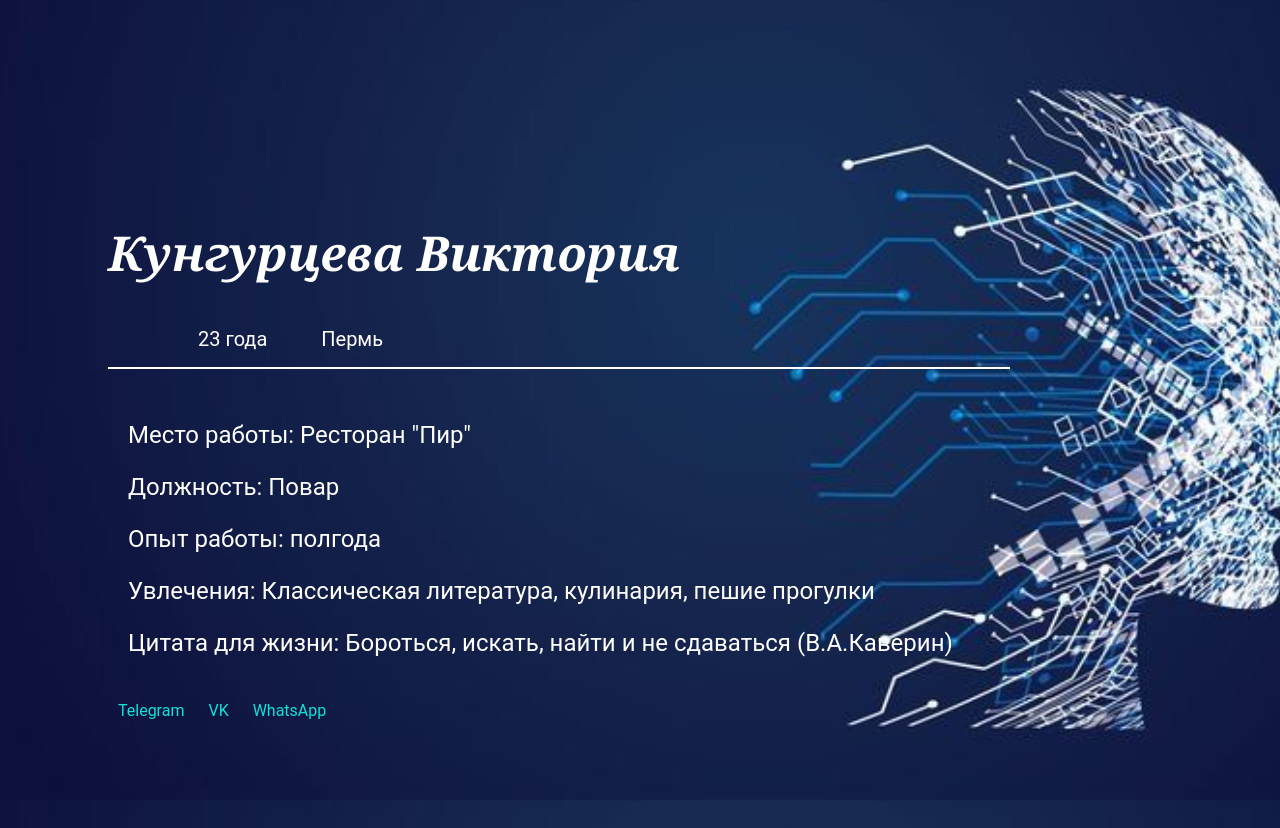
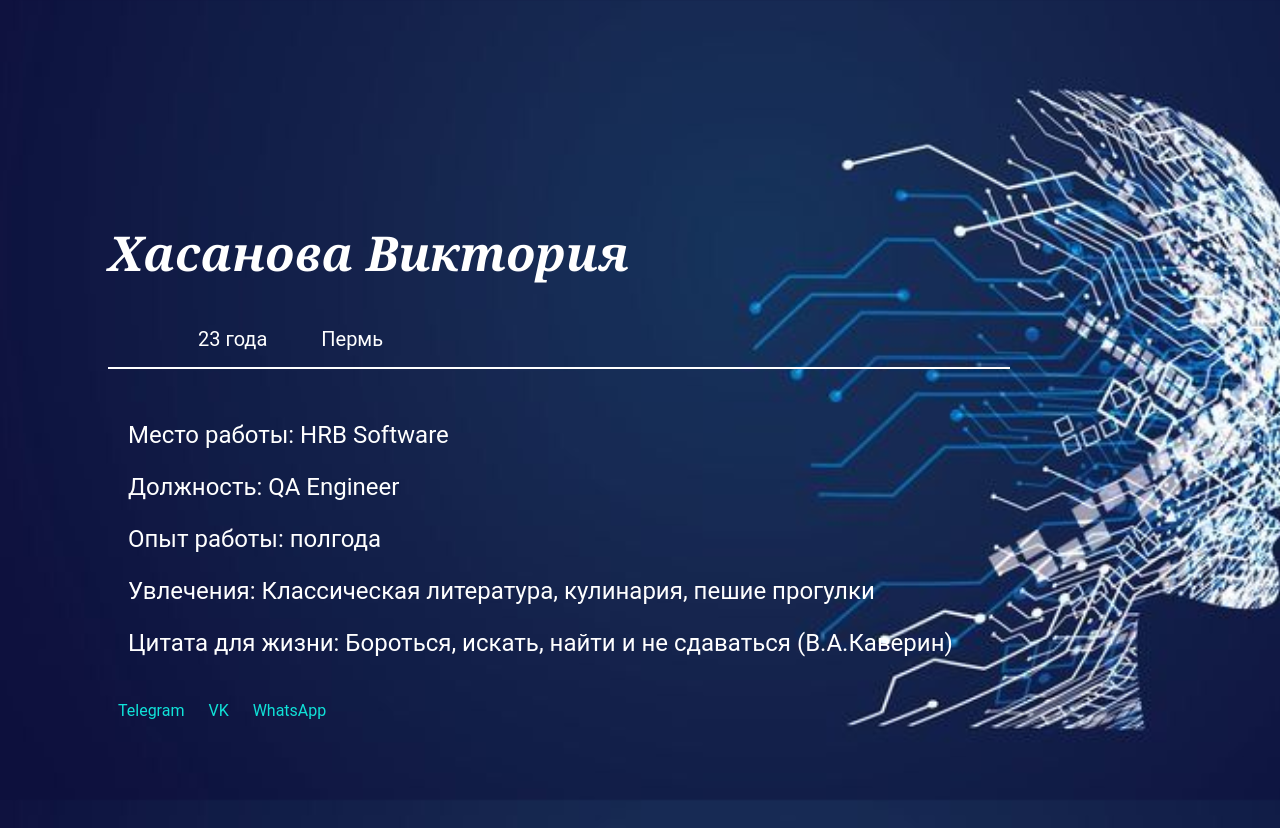
Before and after one commit to Vika2611/cv, a plain HTML site: page index.html in a window 1280 px wide. Drawn offline with Linux system fonts and the light colour scheme.

Commit message:
Откат

```diff
--- a/index.html
+++ b/index.html
@@ -15,7 +15,7 @@
 </head>
 
 <body>
-		<h1>Кунгурцева Виктория</h1>
+		<h1>Хасанова Виктория</h1>
 
         <ul class="hr">
 			<li>23 года</li>
@@ -25,8 +25,8 @@
 		    <hr  align="left" width="900" size="2" color="#ffffff"/>
 
 		<div class="container">
-			<p>Место работы: Ресторан "Пир"</p>
-			<p>Должность: Повар</p>
+			<p>Место работы: HRB Software</p>
+			<p>Должность: QA Engineer</p>
 			<p>Опыт работы: полгода</p>
 			<p>Увлечения: Классическая литература, кулинария, пешие прогулки</p>
 			<p>Цитата для жизни: Бороться, искать, найти и не сдаваться (В.А.Каверин)</p>
```
